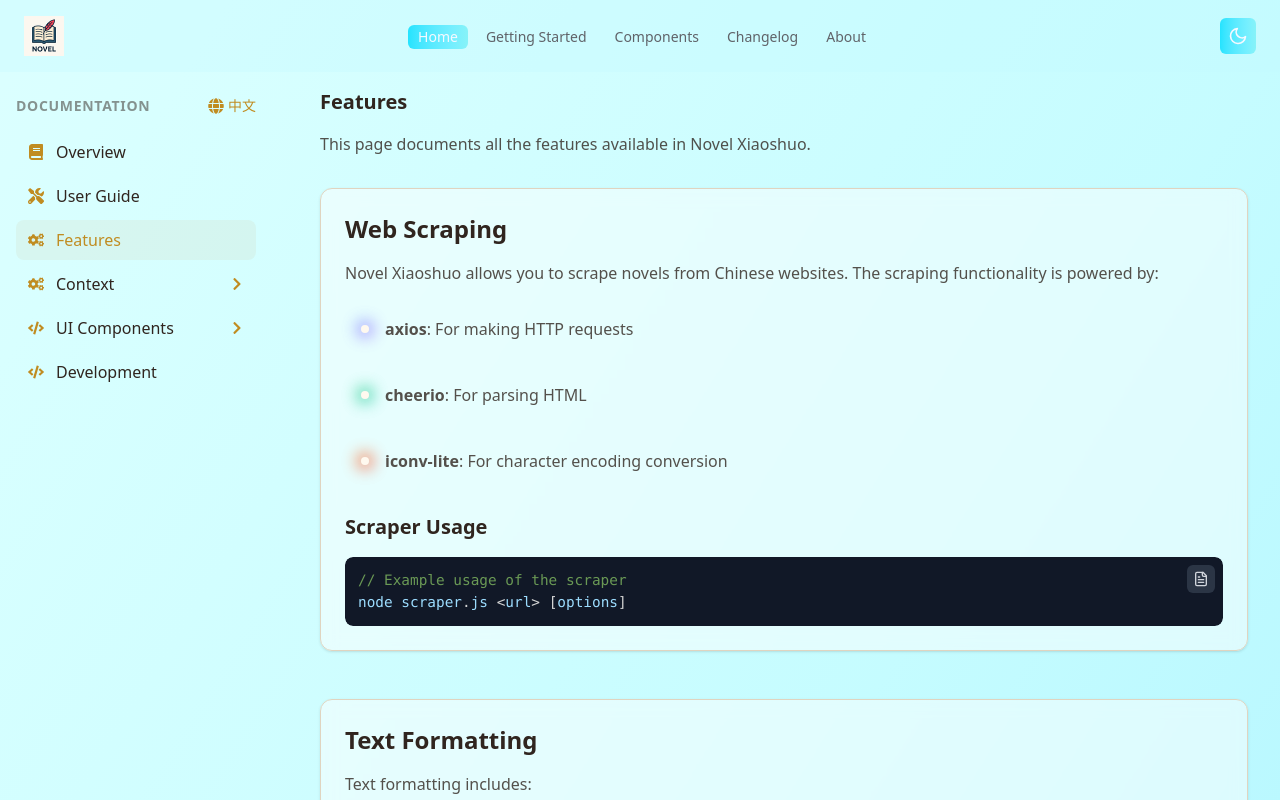
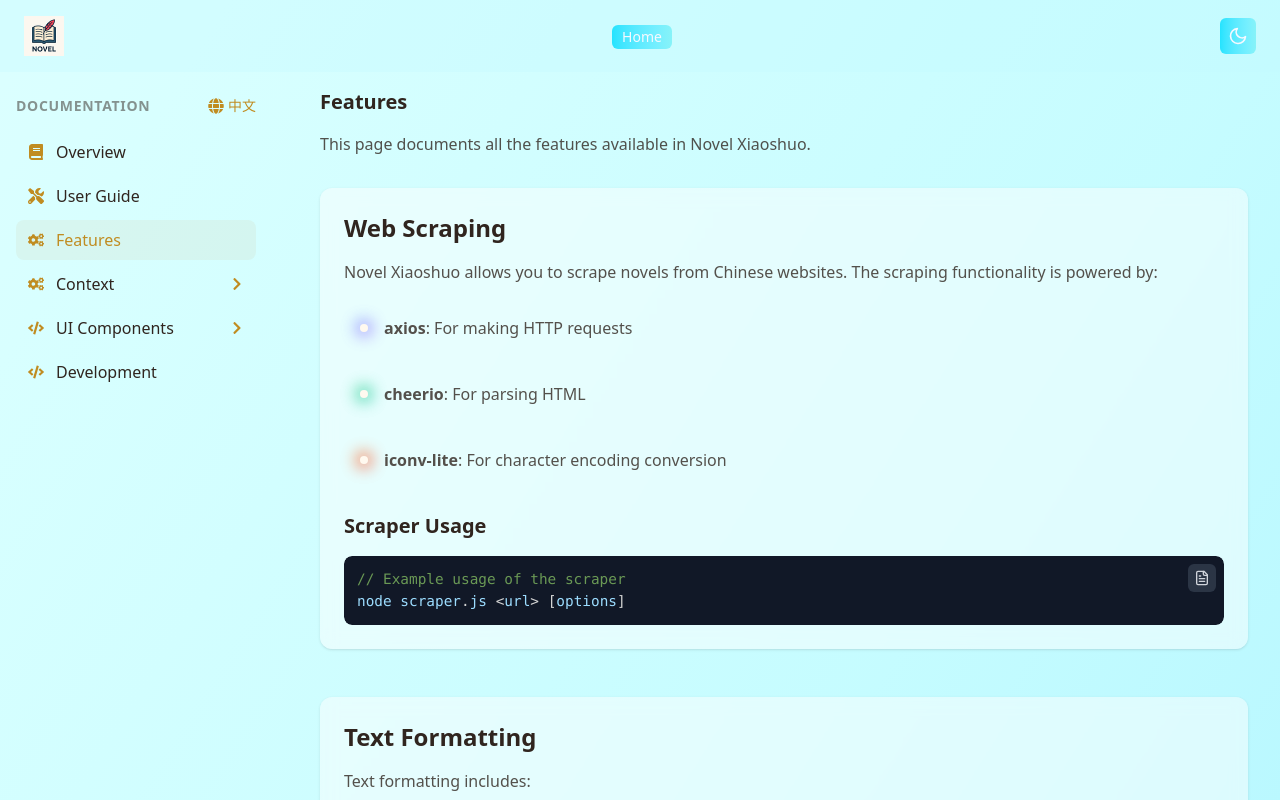
Before and after one commit to lbovboe/ui-academy, a Next.js app: page /docs/features in a window 1280 px wide. Shown: the top 800 px of the page. Built offline with nearby package versions, Linux system fonts and the light colour scheme.

Commit message:
update navbar and ui

```diff
--- a/app/(routes)/docs/components/chapter-detail/page.tsx
+++ b/app/(routes)/docs/components/chapter-detail/page.tsx
@@ -277,23 +277,23 @@ export default function ComponentsPage() {
   return (
     <DocsWrapper>
       <DocLayout title={content.title} description={content.description}>
-        <DocSection title={content.sections.overview.title} delay={0}>
+        {/* <DocSection title={content.sections.overview.title} delay={0}>
           <p className="text-doc_text-secondary_light dark:text-doc_text-secondary_dark mb-4">
             {content.sections.overview.description}
           </p>
-        </DocSection>
+        </DocSection> */}
 
-        <DocSection title={content.sections.props.title} delay={1}>
+        {/* <DocSection title={content.sections.props.title} delay={1}>
           <DocList items={content.sections.props.items} />
-        </DocSection>
+        </DocSection> */}
 
         <DocSection title={content.sections.features.title} delay={2}>
           <DocList type="number" items={content.sections.features.items} />
         </DocSection>
-
+{/*
         <DocSection title={content.sections.notes.title} delay={3}>
           <DocList items={content.sections.notes.items} />
-        </DocSection>
+        </DocSection> */}
       </DocLayout>
     </DocsWrapper>
   );
--- a/app/components/docs/DocList.tsx
+++ b/app/components/docs/DocList.tsx
@@ -82,11 +82,16 @@ export default function DocList({ items, type = 'icon', delay = 0 }: DocListProp
                   </div>
                 </div>
               </div>
-              <div className="text-doc_text-secondary_light dark:text-doc_text-secondary_dark  w-full min-w-0">{item.description}</div>
+              <div className="text-doc_text-secondary_light dark:text-doc_text-secondary_dark w-full min-w-0">
+                {item.description}
+              </div>
             </div>
-            <div className="text-doc_text-secondary_light dark:text-doc_text-secondary_dark w-full min-w-0">
-              {item.codeBlock ? <div className="mt-2">{item.codeBlock}</div> : null}
-            </div>
+
+            {item.codeBlock ? (
+              <div className="text-doc_text-secondary_light dark:text-doc_text-secondary_dark w-full min-w-0">
+                {item.codeBlock}
+              </div>
+            ) : null}
           </m.div>
         );
       })}
--- a/app/components/docs/DocSection.tsx
+++ b/app/components/docs/DocSection.tsx
@@ -15,9 +15,9 @@ export default function DocSection({ children, title, delay = 0 }: DocSectionPro
       initial={{ opacity: 0, y: 20 }}
       animate={{ opacity: 1, y: 0 }}
       transition={{ duration: 0.5, delay: 0.3 + delay * 0.1 }}
-      className="mb-12 rounded-xl border md:shadow-sm md:backdrop-blur-sm md:border-doc_border-light md:bg-doc_bg-card_light md:p-6 md:dark:border-doc_border-dark md:dark:bg-doc_bg-card_dark"
+      className="md:bg-doc_bg-card_light md:dark:bg-doc_bg-card_dark mb-12 rounded-xl md:p-6 md:shadow-sm md:backdrop-blur-sm"
     >
-      <h2 className="mb-4 text-2xl font-bold text-doc_text-heading_light dark:text-doc_text-heading_dark">{title}</h2>
+      <h2 className="text-doc_text-heading_light dark:text-doc_text-heading_dark mb-4 text-2xl font-bold">{title}</h2>
       {children}
     </m.div>
   );
--- a/app/components/headers/NavBar.tsx
+++ b/app/components/headers/NavBar.tsx
@@ -5,13 +5,7 @@ import Link from 'next/link';
 import ThemeToggle from '../tools/ThemeToggle';
 import Image from 'next/image';
 
-const navItems = [
-  { text: 'Home', href: '/' },
-  { text: 'Getting Started', href: '/getting-started' },
-  { text: 'Components', href: '/components' },
-  { text: 'Changelog', href: '/changelog' },
-  { text: 'About', href: '/about' },
-];
+const navItems = [{ text: 'Home', href: '/' }];
 
 const Navbar = () => {
   const [selected, setSelected] = useState(navItems[0].text);
@@ -20,7 +14,6 @@ const Navbar = () => {
     <div className="bg-light-paper/30 dark:bg-dark-paper/30 w-full px-6 py-4">
       <div className="mx-auto flex max-w-7xl items-center justify-between">
         <Image src="/icons/icon-72x72.png" alt="UI Academy Docs Logo" width={40} height={40} />
-
         <div className="flex items-center gap-2">
           {navItems.map((item) => (
             <Link href={item.href} key={item.text}>
```
